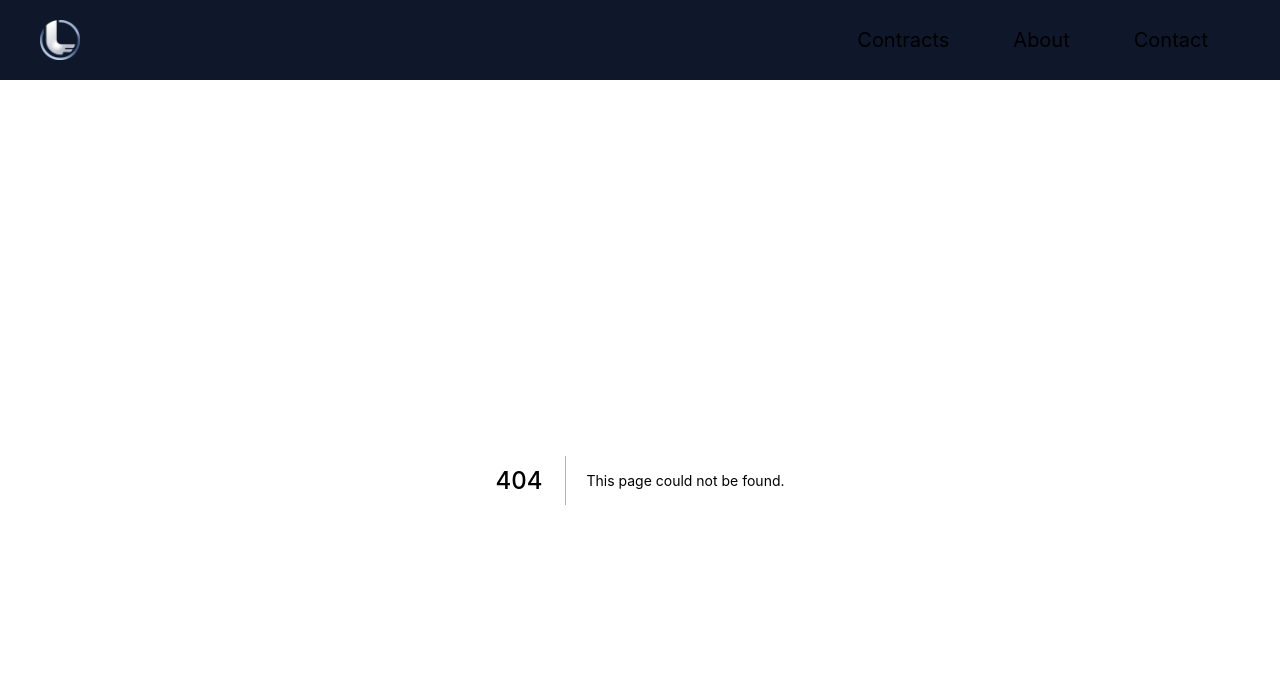
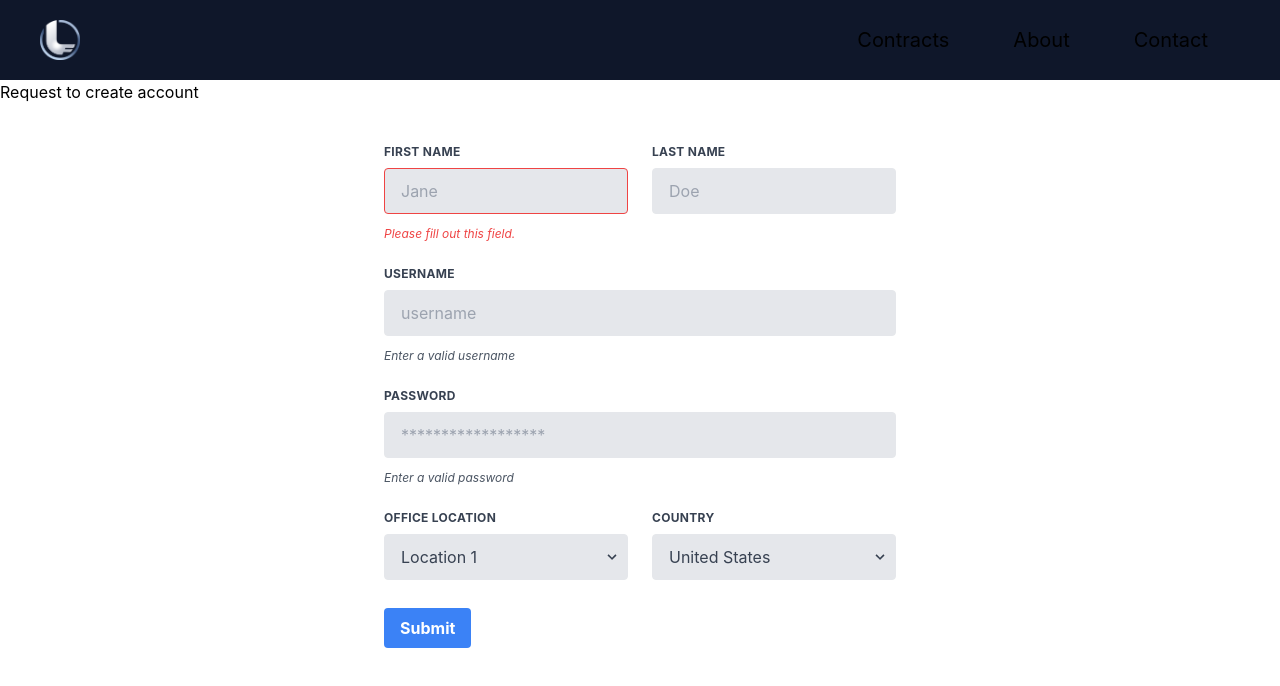
Before and after one commit to chris-av/ledafilms-crm, a Next.js app: page /signup in a window 1280 px wide. Before the commit this address had no page. Shown: the top 686 px of the page. Built offline with nearby package versions, Linux system fonts and the light colour scheme.

Commit message:
add page for signup

```diff
--- /dev/null
+++ b/pages/signup.tsx
@@ -0,0 +1,14 @@
+import type { NextPage } from 'next';
+import SignUpForm from '@/components/SignUpForm';
+
+const Login : NextPage = () => {
+  return (
+    <div>
+      <h1>Request to create account</h1>
+      <SignUpForm />
+    </div>
+  )
+}
+
+
+export default Login;
```
